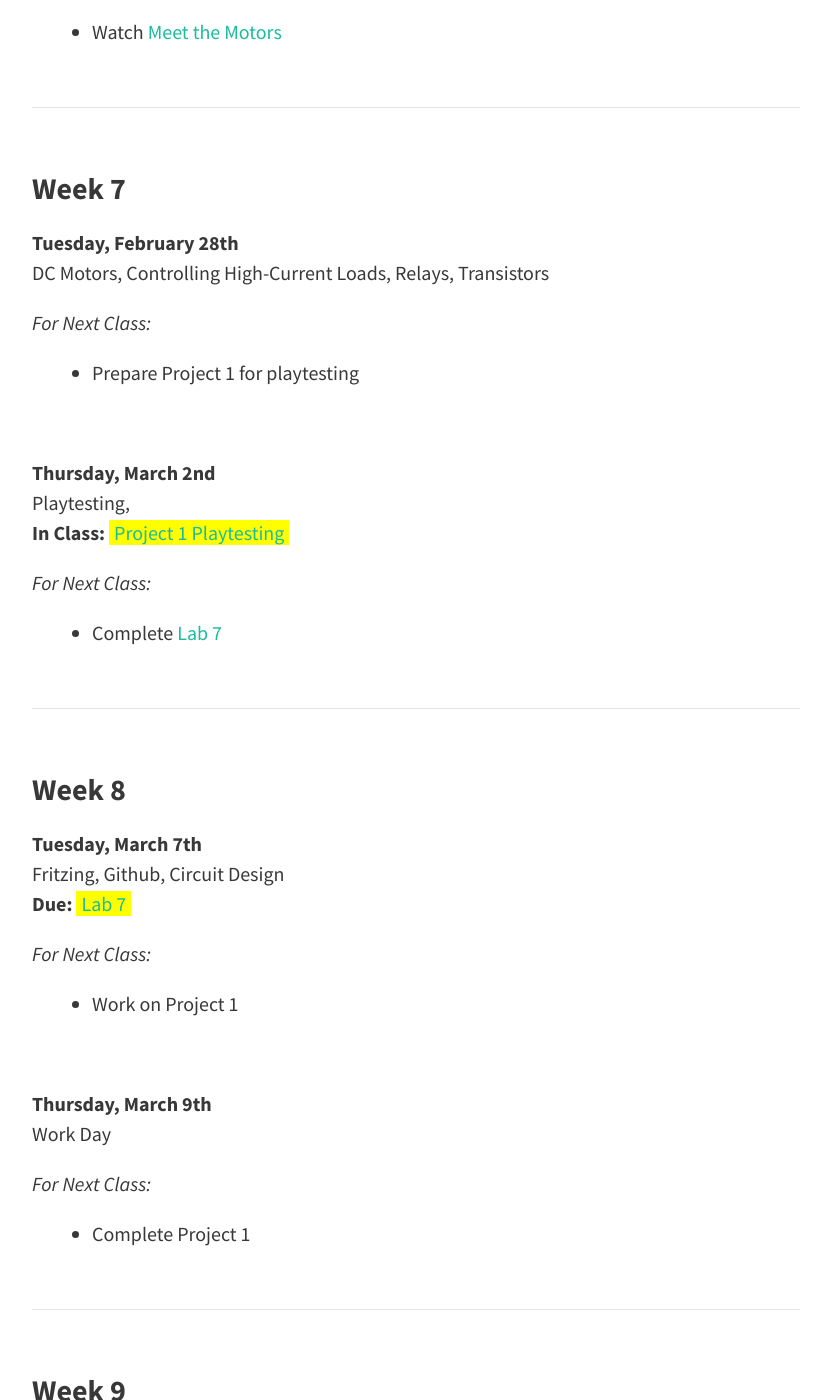
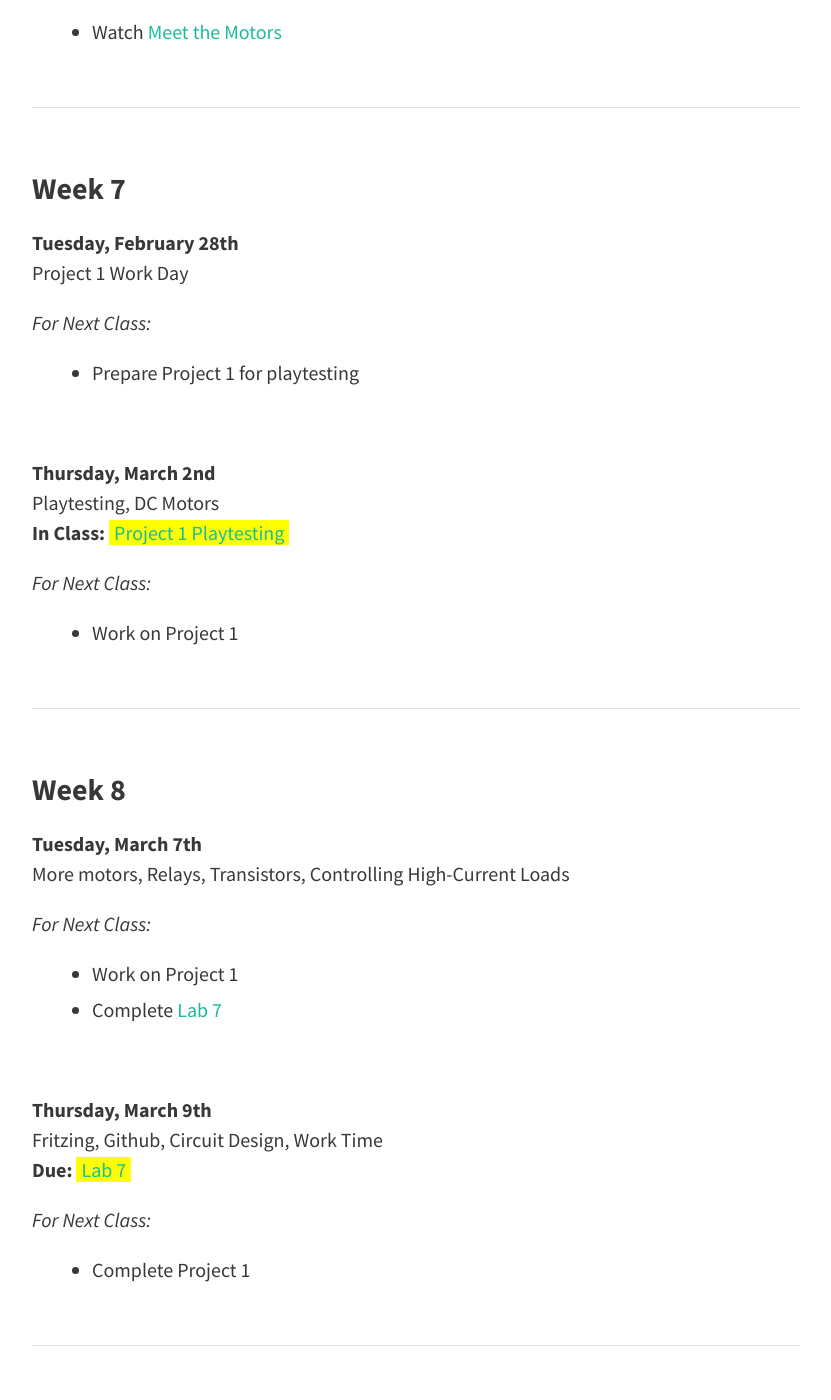
Before and after one commit to coloringchaos/object-spring-17, a Jekyll site: the page built from schedule.md, in a window 1280 px wide and 1400 px high, scrolled down 4796 px. Shown: the whole window, without its empty margins (224-1055 px from the left). Built offline with Jekyll 4.4.1, drawn with Linux system fonts in a browser that asks for light colours; nearby versions of some CDN libraries; some of the changed lines change nothing that is shown; some of the changed text lies outside the part shown.

Commit message:
updates to schedule

```diff
--- a/schedule.md
+++ b/schedule.md
@@ -156,7 +156,7 @@ Assignments are due on the day that they are listed.
 <hr>
 
 ### Week 7
-**Tuesday, February 28th** <br> DC Motors, Controlling High-Current Loads, Relays, Transistors
+**Tuesday, February 28th** <br> Project 1 Work Day
 
 <!-- More Motors, , Project Check-in  -->
 
@@ -166,17 +166,20 @@ Assignments are due on the day that they are listed.
 
 <br>
 
-**Thursday, March 2nd** <br> Playtesting,   <br> **In Class:** <span class="highlight">[Project 1 Playtesting]()</span>
+**Thursday, March 2nd** <br> Playtesting, DC Motors <br> **In Class:** <span class="highlight">[Project 1 Playtesting]()</span>
 
 *For Next Class:*
 
-+ Complete [Lab 7]()
++ Work on Project 1
+
+<!-- + Complete [Lab 7]() -->
 
 
 <hr>
 
 ### Week 8
-**Tuesday, March 7th** <br> Fritzing, Github, Circuit Design <br> **Due:** <span class="highlight">[Lab 7]()</span>
+**Tuesday, March 7th** <br> More motors, Relays, Transistors, Controlling High-Current Loads
+<!-- <br> **Due:** <span class="highlight">[Lab 7]()</span> -->
 
 <!-- , PCBs, EagleCAD -->
 
@@ -184,10 +187,11 @@ Assignments are due on the day that they are listed.
 *For Next Class:*
 
 + Work on Project 1
++ Complete [Lab 7]()
 
 <br>
 
-**Thursday, March 9th** <br> Work Day
+**Thursday, March 9th** <br> Fritzing, Github, Circuit Design, Work Time <br>**Due:** <span class="highlight">[Lab 7]()</span>
 
 *For Next Class:*
 
@@ -204,7 +208,7 @@ Assignments are due on the day that they are listed.
 
 *For Next Class:*
 
-+ Complete [Lab 8]()
+<!-- + Complete [Lab 7]() -->
 + Serial Communication Readings
 
 <br>
@@ -213,16 +217,17 @@ Assignments are due on the day that they are listed.
 <hr>
 
 ### Week 10
-**Tuesday, March 21st** <br> Serial Communication, Discuss Final Project<br>**Due:** <span class="highlight">[Lab 8]()</span>
+**Tuesday, March 21st** <br> Serial Communication, Discuss Final Project
+
 
 *For Next Class:*
 
-+ Complete [Lab 9]()
 + More serial readings...
++ Complete [Lab 8]()
 
 <br>
 
-**Thursday, March 23rd** <br> Final Project Brainstorming Workshop<br>**Due:** <span class="highlight">[Lab 9]()</span>
+**Thursday, March 23rd** <br> Final Project Brainstorming Workshop<br>**Due:** <span class="highlight">[Lab 8]()</span>
 
 <hr>
 
@@ -242,12 +247,12 @@ Assignments are due on the day that they are listed.
 
 *For Next Class:*
 
-+ Complete [Lab 10]()
++ Complete [Lab 9]()
 
 <hr>
 
 ### Week 13
-**Tuesday, April 11th** <br>Wireless<br>**Due:** <span class="highlight">[Lab 10]()</span>
+**Tuesday, April 11th** <br>Wireless<br>**Due:** <span class="highlight">[Lab 9]()</span>
 
 <br>
 
```
